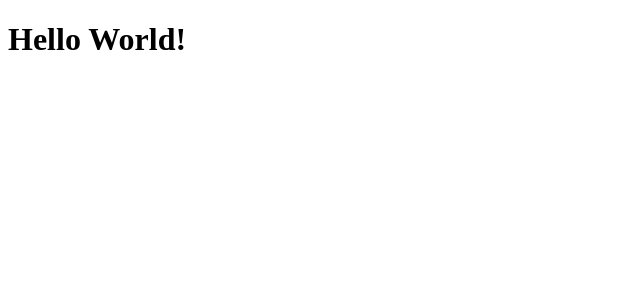
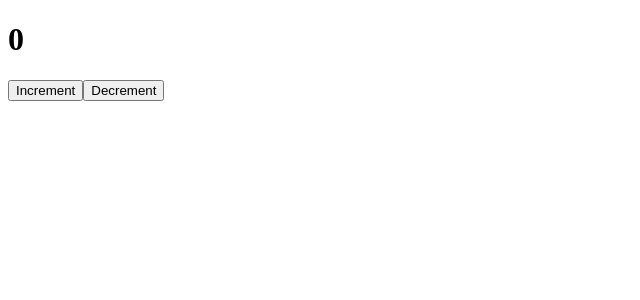
Before and after one commit to Kai120789/react_video, a React (Create React App) app: page / in a window 1280 px wide. Shown: the top 300 px of the page, without its empty margins (0-640 px from the left). Built offline with nearby package versions, Linux system fonts and the light colour scheme; the HTML template or start-up script is replaced by a standard one.

Commit message:
feat: buttons and funcs

```diff
--- a/src/App.js
+++ b/src/App.js
@@ -1,9 +1,13 @@
 import React from "react";
 
 function App() {
+  let likes = 0;
   return (
     <div className="App">
-     <h1>Hello World!</h1>
+      <h1>{likes}</h1>
+      <button onClick={() => likes += 1}>Increment</button>
+      <button onClick={() => likes -= 1}>Decrement</button>
+
     </div>
   );
 }
```
